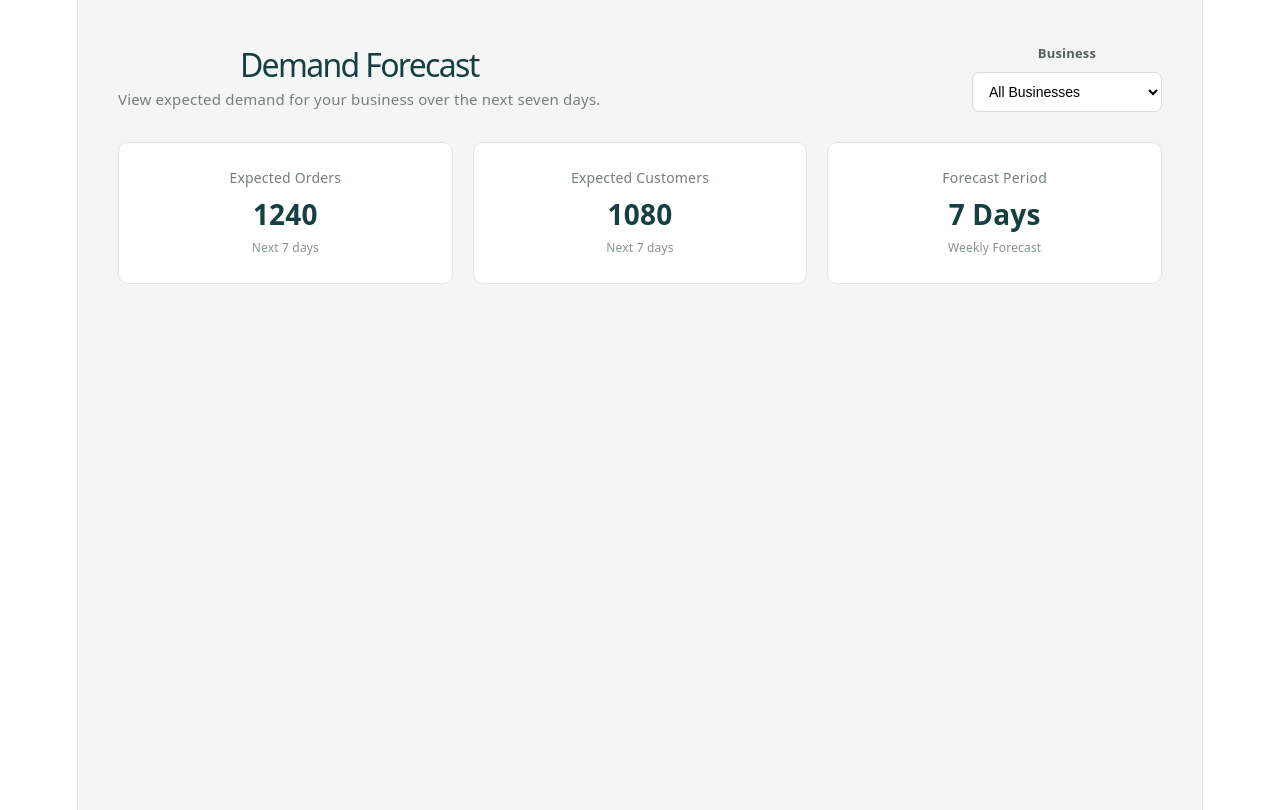
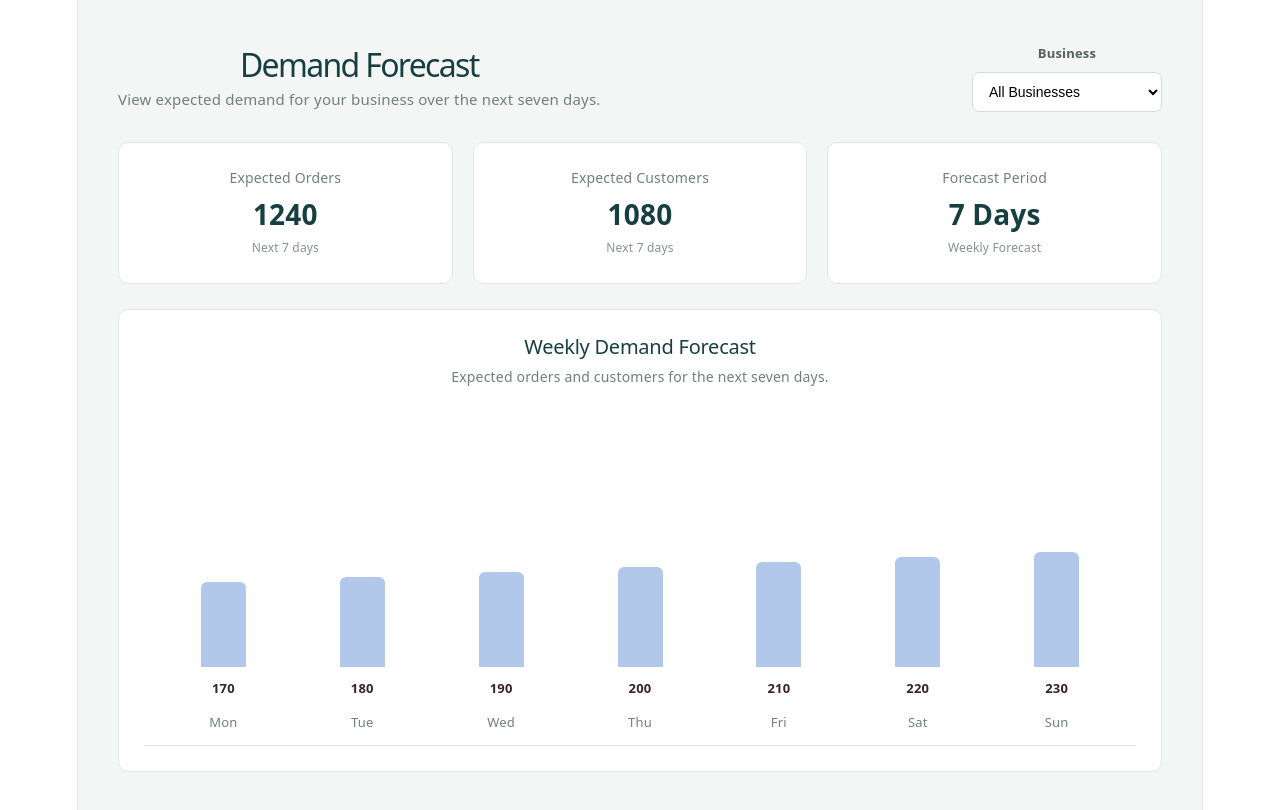
Before and after one commit to Vickarmstrongg/Developement-Project, a React app in the folder frontend/: page / in a window 1280 px wide. Shown: the top 810 px of the page. Built offline with nearby package versions, Linux system fonts and the light colour scheme; the HTML template or start-up script is replaced by a standard one.

Commit message:
Adding graphs

```diff
--- a/frontend/src/App.css
+++ b/frontend/src/App.css
@@ -46,7 +46,7 @@
 }
 
 .summary-grid {
-  maz-width: 1200px;
+  max-width: 1200px;
   margin: 30px auto 0;
   display: grid;
   grid-template-columns: repeat(3, 1fr);
@@ -77,3 +77,70 @@
   color: #87928f;
   font-size: 12px;
 }
+
+.forecast-card {
+  max-width: 1200px;
+  margin: 25px auto 0;
+  padding: 25px;
+  background: #ffffff;
+  border: 1px solid #e2e7e5;
+  border-radius: 10px;
+}
+
+.forecast-card-header h2 {
+  margin: 0 0 5px;
+  color: #173f42;
+  font-size: 20px;
+}
+
+.forecast-card-header p {
+  margin: 0;
+  color: #71807d;
+  font-size: 14px;
+}
+
+.forecast-chart {
+  height: 320px;
+  margin-top: 35px;
+  display: flex;
+  align-items: flex-end;
+  justify-content: space-around;
+  gap: 20px;
+  border-bottom: 1px solid #dce3e1;
+  padding: 0 20px;
+}
+
+.forecast-day {
+  height: 100%;
+  flex: 1;
+  display: flex;
+  flex-direction: column;
+  align-items: center;
+  justify-content: flex-end;
+  gap: 8px;
+}
+
+.bar-area {
+  height: 250px;
+  display: flex;
+  align-items: flex-end;
+}
+
+.forecast-bar {
+  width: 45px;
+  max-height: 250px;
+  min-height: 10px;
+  border-radius: 6px 6px 0 0;
+  background: #b1c8ea;
+}
+
+.forecast-day strong {
+  font-size: 13px;
+  color: #382322;
+}
+
+.forecast-day span {
+  font-size: 13px;
+  color: #71807d;
+  margin-bottom: 10px;
+}
--- a/frontend/src/DemandForecast.jsx
+++ b/frontend/src/DemandForecast.jsx
@@ -1,10 +1,24 @@
 function DemandForecast() {
-    const forcastSummary = {
+    const forecastSummary = {
         expectedOrders: 1240,
         expectedCustomers: 1080,
         forecastPeriod: "7 Days",
     };
+
+const forecastData = [
+    { day: "Mon", orders: 170, customers: 150 },
+    { day: "Tue", orders: 180, customers: 160 },
+    { day: "Wed", orders: 190, customers: 170 },
+    { day: "Thu", orders: 200, customers: 180 },
+    { day: "Fri", orders: 210, customers: 190 },
+    { day: "Sat", orders: 220, customers: 200 },
+    { day: "Sun", orders: 230, customers: 210 }
+];
+
 // Above here is the temporary data, when joined with backend REMOVE THIS
+
+
+
 
     return (
         <div className="demand-forecast">
@@ -29,19 +43,45 @@ function DemandForecast() {
             <section className="summary-grid">
                 <div className="summary-card">
                     <span>Expected Orders</span>
-                    <strong>{forcastSummary.expectedOrders}</strong>
+                    <strong>{forecastSummary.expectedOrders}</strong>
                     <small>Next 7 days</small>
                 </div>
 
                 <div className="summary-card">
                     <span>Expected Customers</span>
-                    <strong>{forcastSummary.expectedCustomers}</strong>
+                    <strong>{forecastSummary.expectedCustomers}</strong>
                     <small>Next 7 days</small>
                 </div>
+
                 <div className="summary-card">
                     <span>Forecast Period</span>
-                    <strong>{forcastSummary.forecastPeriod}</strong>
+                    <strong>{forecastSummary.forecastPeriod}</strong>
                     <small>Weekly Forecast</small>
+                </div>
+            </section>
+
+            <section className="forecast-card">
+                <div className="forecast-card-header">
+                    <div>
+                        <h2>Weekly Demand Forecast</h2>
+                        <p>Expected orders and customers for the next seven days.</p>
+                    </div>
+                </div>
+
+                <div className="forecast-chart">
+                    {forecastData.map((item) => (
+                        <div className="forecast-day" key={item.day}>
+                            <div className="bar-area">
+                                <div
+                                    className="forecast-bar"
+                                    style={{ height: `${item.orders / 2}px` }}
+                                ></div>
+                            </div>
+
+                            <strong>{item.orders}</strong>
+                            <span>{item.day}</span>
+                        </div>
+                    ))}
                 </div>
             </section>
         </div>
```
